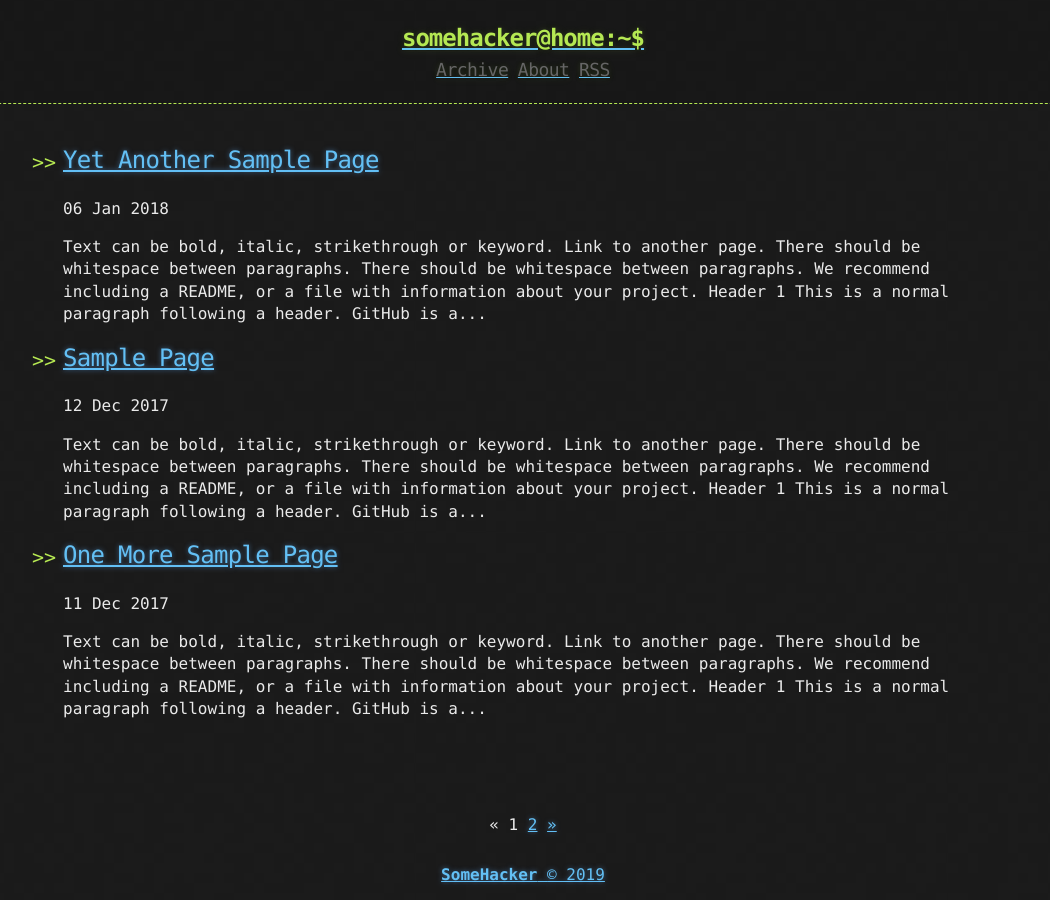
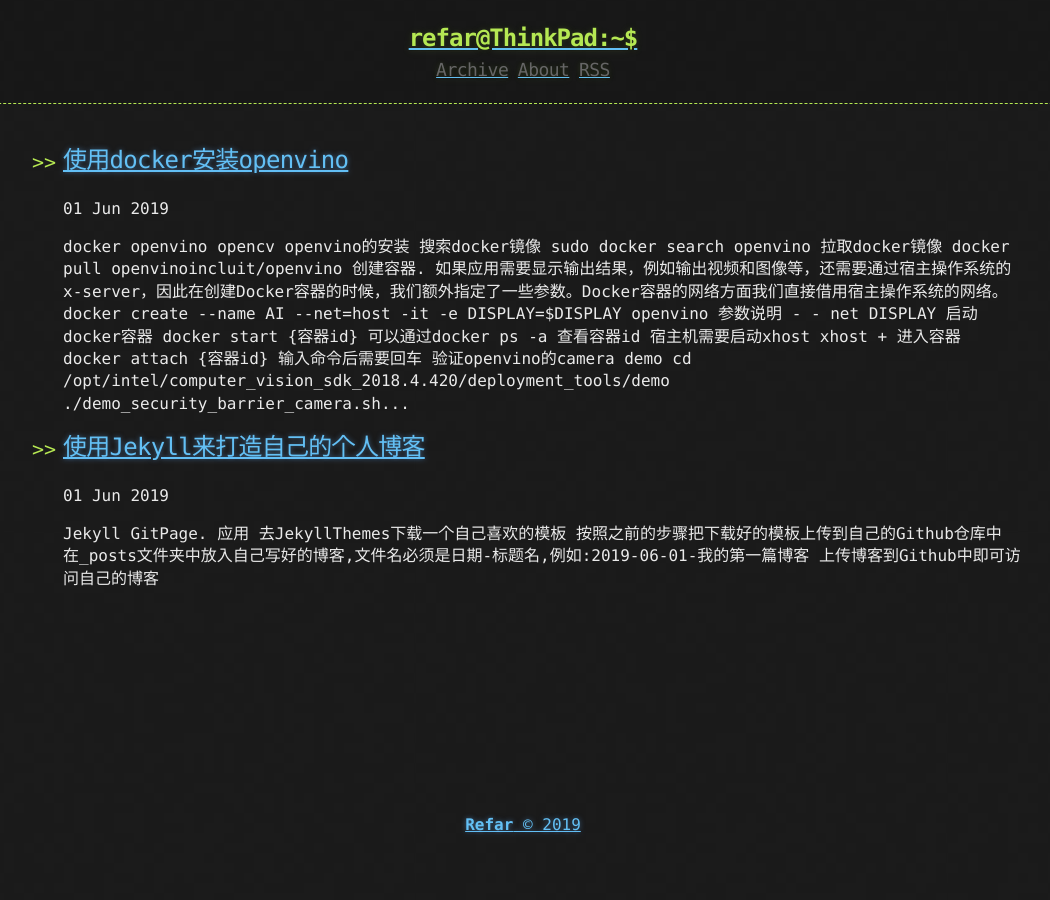
Before and after one commit to ss7424Refar/ss7424Refar.github.io, a Jekyll site: the page built from index.html, in a window 1280 px wide. Shown: the whole page, without its empty margins (117-1167 px from the left). Built offline with Jekyll 4.4.1, drawn with Linux system fonts in a browser that asks for light colours; the list of posts is cut into pages by our own code.

Commit message:
[Add] create jekyll and openvino blog_20190601

````diff
--- a/_config.yml
+++ b/_config.yml
@@ -1,16 +1,16 @@
-title: Hacker-Blog
-description: "A Jekyll Blog Theme For Hackers"
+title: Refar-Blog
+description: "A Jekyll Blog Theme For Refar"
 author:
-  name: "SomeHacker"
-  email: "someone@somewebsite.somedomain"
-  url: "https://ashishchaudhary.in/hacker-blog"
+  name: "Refar"
+  email: "812647742@qq.com"
+  url: "https://ss7424refar.github.io/"
 
 baseurl: /
 
 source: .
 destination: ./_site
 permalink: /:title
-paginate: 3
+paginate: 6
 paginate_path: /page/:num/
 
 defaults:
@@ -22,11 +22,13 @@ defaults:
       layout: "post"
 
 future: true
-plugins:
+plugins_dir:
   - jekyll-seo-tag
   - jekyll-paginate
   - jekyll-sitemap
 
 # Custom variables
-owner : "SomeHacker"
-year : "2018"
+owner : "Refar"
+year : "2019"
+
+plugins: [jekyll-paginate]
--- a/_includes/head.html
+++ b/_includes/head.html
@@ -7,5 +7,5 @@
 
   <link rel="stylesheet" href="{{ "/css/main.css" | prepend: site.baseurl | replace: '//', '/' }}">
 
-  <link href="/atom.xml" type="application/atom+xml" rel="alternate" title="ATOM Feed" /> {% seo %}
+  <link href="/atom.xml" type="application/atom+xml" rel="alternate" title="ATOM Feed" />
 </head>
--- a/_includes/header.html
+++ b/_includes/header.html
@@ -2,7 +2,7 @@
   <div>
     <a href="{{ "/" | prepend: site.baseurl | replace: '//', '/' }}">
     {% assign owner_first_name = site.owner | split: " " %}
-    <h1>{{ owner_first_name[0] | downcase }}@home:~$</h1>
+    <h1>{{ owner_first_name[0] | downcase }}@ThinkPad:~$</h1>
     </a>
     <div class="header-links">
       {% include links.html %}
--- a/_posts/2017-12-11-One-More-Sample-Page.md
+++ /dev/null
@@ -1,124 +0,0 @@
----
-title: One More Sample Page
-published: true
----
-
-Text can be **bold**, _italic_, ~~strikethrough~~ or `keyword`.
-
-[Link to another page](another-page).
-
-There should be whitespace between paragraphs.
-
-There should be whitespace between paragraphs. We recommend including a README, or a file with information about your project.
-
-# [](#header-1)Header 1
-
-This is a normal paragraph following a header. GitHub is a code hosting platform for version control and collaboration. It lets you and others work together on projects from anywhere.
-
-## [](#header-2)Header 2
-
-> This is a blockquote following a header.
->
-> When something is important enough, you do it even if the odds are not in your favor.
-
-### [](#header-3)Header 3
-
-```js
-// Javascript code with syntax highlighting.
-var fun = function lang(l) {
-  dateformat.i18n = require('./lang/' + l)
-  return true;
-}
-```
-
-```ruby
-# Ruby code with syntax highlighting
-GitHubPages::Dependencies.gems.each do |gem, version|
-  s.add_dependency(gem, "= #{version}")
-end
-```
-
-#### [](#header-4)Header 4
-
-*   This is an unordered list following a header.
-*   This is an unordered list following a header.
-*   This is an unordered list following a header.
-
-##### [](#header-5)Header 5
-
-1.  This is an ordered list following a header.
-2.  This is an ordered list following a header.
-3.  This is an ordered list following a header.
-
-###### [](#header-6)Header 6
-
-| head1        | head two          | three |
-|:-------------|:------------------|:------|
-| ok           | good swedish fish | nice  |
-| out of stock | good and plenty   | nice  |
-| ok           | good `oreos`      | hmm   |
-| ok           | good `zoute` drop | yumm  |
-
-### There's a horizontal rule below this.
-
-* * *
-
-### Here is an unordered list:
-
-*   Item foo
-*   Item bar
-*   Item baz
-*   Item zip
-
-### And an ordered list:
-
-1.  Item one
-1.  Item two
-1.  Item three
-1.  Item four
-
-### And a nested list:
-
-- level 1 item
-  - level 2 item
-  - level 2 item
-    - level 3 item
-    - level 3 item
-- level 1 item
-  - level 2 item
-  - level 2 item
-  - level 2 item
-- level 1 item
-  - level 2 item
-  - level 2 item
-- level 1 item
-
-### Small image
-
-![](https://assets-cdn.github.com/images/icons/emoji/octocat.png)
-
-### Large image
-
-![](https://guides.github.com/activities/hello-world/branching.png)
-
-
-### Definition lists can be used with HTML syntax.
-
-<dl>
-<dt>Name</dt>
-<dd>Godzilla</dd>
-<dt>Born</dt>
-<dd>1952</dd>
-<dt>Birthplace</dt>
-<dd>Japan</dd>
-<dt>Color</dt>
-<dd>Green</dd>
-</dl>
-
-```
-Long, single-line code blocks should not wrap. They should horizontally scroll if they are too long. This line should be long enough to demonstrate this.
-```
-
-```
-The final element.
-```
--- a/_posts/2017-12-12-Sample-Page.md
+++ /dev/null
@@ -1,124 +0,0 @@
----
-title: Sample Page
-published: true
----
-
-Text can be **bold**, _italic_, ~~strikethrough~~ or `keyword`.
-
-[Link to another page](another-page).
-
-There should be whitespace between paragraphs.
-
-There should be whitespace between paragraphs. We recommend including a README, or a file with information about your project.
-
-# [](#header-1)Header 1
-
-This is a normal paragraph following a header. GitHub is a code hosting platform for version control and collaboration. It lets you and others work together on projects from anywhere.
-
-## [](#header-2)Header 2
-
-> This is a blockquote following a header.
->
-> When something is important enough, you do it even if the odds are not in your favor.
-
-### [](#header-3)Header 3
-
-```js
-// Javascript code with syntax highlighting.
-var fun = function lang(l) {
-  dateformat.i18n = require('./lang/' + l)
-  return true;
-}
-```
-
-```ruby
-# Ruby code with syntax highlighting
-GitHubPages::Dependencies.gems.each do |gem, version|
-  s.add_dependency(gem, "= #{version}")
-end
-```
-
-#### [](#header-4)Header 4
-
-*   This is an unordered list following a header.
-*   This is an unordered list following a header.
-*   This is an unordered list following a header.
-
-##### [](#header-5)Header 5
-
-1.  This is an ordered list following a header.
-2.  This is an ordered list following a header.
-3.  This is an ordered list following a header.
-
-###### [](#header-6)Header 6
-
-| head1        | head two          | three |
-|:-------------|:------------------|:------|
-| ok           | good swedish fish | nice  |
-| out of stock | good and plenty   | nice  |
-| ok           | good `oreos`      | hmm   |
-| ok           | good `zoute` drop | yumm  |
-
-### There's a horizontal rule below this.
-
-* * *
-
-### Here is an unordered list:
-
-*   Item foo
-*   Item bar
-*   Item baz
-*   Item zip
-
-### And an ordered list:
-
-1.  Item one
-1.  Item two
-1.  Item three
-1.  Item four
-
-### And a nested list:
-
-- level 1 item
-  - level 2 item
-  - level 2 item
-    - level 3 item
-    - level 3 item
-- level 1 item
-  - level 2 item
-  - level 2 item
-  - level 2 item
-- level 1 item
-  - level 2 item
-  - level 2 item
-- level 1 item
-
-### Small image
-
-![](https://assets-cdn.github.com/images/icons/emoji/octocat.png)
-
-### Large image
-
-![](https://guides.github.com/activities/hello-world/branching.png)
-
-
-### Definition lists can be used with HTML syntax.
-
-<dl>
-<dt>Name</dt>
-<dd>Godzilla</dd>
-<dt>Born</dt>
-<dd>1952</dd>
-<dt>Birthplace</dt>
-<dd>Japan</dd>
-<dt>Color</dt>
-<dd>Green</dd>
-</dl>
-
-```
-Long, single-line code blocks should not wrap. They should horizontally scroll if they are too long. This line should be long enough to demonstrate this.
-```
-
-```
-The final element.
-```
--- a/_posts/2018-01-06-Yet-Another-Sample-Page.md
+++ /dev/null
@@ -1,124 +0,0 @@
----
-title: Yet Another Sample Page
-published: true
----
-
-Text can be **bold**, _italic_, ~~strikethrough~~ or `keyword`.
-
-[Link to another page](another-page).
-
-There should be whitespace between paragraphs.
-
-There should be whitespace between paragraphs. We recommend including a README, or a file with information about your project.
-
-# [](#header-1)Header 1
-
-This is a normal paragraph following a header. GitHub is a code hosting platform for version control and collaboration. It lets you and others work together on projects from anywhere.
-
-## [](#header-2)Header 2
-
-> This is a blockquote following a header.
->
-> When something is important enough, you do it even if the odds are not in your favor.
-
-### [](#header-3)Header 3
-
-```js
-// Javascript code with syntax highlighting.
-var fun = function lang(l) {
-  dateformat.i18n = require('./lang/' + l)
-  return true;
-}
-```
-
-```ruby
-# Ruby code with syntax highlighting
-GitHubPages::Dependencies.gems.each do |gem, version|
-  s.add_dependency(gem, "= #{version}")
-end
-```
-
-#### [](#header-4)Header 4
-
-*   This is an unordered list following a header.
-*   This is an unordered list following a header.
-*   This is an unordered list following a header.
-
-##### [](#header-5)Header 5
-
-1.  This is an ordered list following a header.
-2.  This is an ordered list following a header.
-3.  This is an ordered list following a header.
-
-###### [](#header-6)Header 6
-
-| head1        | head two          | three |
-|:-------------|:------------------|:------|
-| ok           | good swedish fish | nice  |
-| out of stock | good and plenty   | nice  |
-| ok           | good `oreos`      | hmm   |
-| ok           | good `zoute` drop | yumm  |
-
-### There's a horizontal rule below this.
-
-* * *
-
-### Here is an unordered list:
-
-*   Item foo
-*   Item bar
-*   Item baz
-*   Item zip
-
-### And an ordered list:
-
-1.  Item one
-1.  Item two
-1.  Item three
-1.  Item four
-
-### And a nested list:
-
-- level 1 item
-  - level 2 item
-  - level 2 item
-    - level 3 item
-    - level 3 item
-- level 1 item
-  - level 2 item
-  - level 2 item
-  - level 2 item
-- level 1 item
-  - level 2 item
-  - level 2 item
-- level 1 item
-
-### Small image
-
-![](https://assets-cdn.github.com/images/icons/emoji/octocat.png)
-
-### Large image
-
-![](https://guides.github.com/activities/hello-world/branching.png)
-
-
-### Definition lists can be used with HTML syntax.
-
-<dl>
-<dt>Name</dt>
-<dd>Godzilla</dd>
-<dt>Born</dt>
-<dd>1952</dd>
-<dt>Birthplace</dt>
-<dd>Japan</dd>
-<dt>Color</dt>
-<dd>Green</dd>
-</dl>
-
-```
-Long, single-line code blocks should not wrap. They should horizontally scroll if they are too long. This line should be long enough to demonstrate this.
-```
-
-```
-The final element.
-```
--- /dev/null
+++ b/_posts/2019-06-01-Create-Blog-By-Jekyll.md
@@ -0,0 +1,14 @@
+---
+title: 使用Jekyll来打造自己的个人博客
+published: true
+---
+
+`Jekyll` `GitPage`.
+
+## 应用
+
+
+> 1. 去[JekyllThemes](http://jekyllthemes.org/)下载一个自己喜欢的模板
+> 2. 按照之前的步骤把下载好的模板上传到自己的Github仓库中
+> 3. 在_posts文件夹中放入自己写好的博客,文件名必须是日期-标题名,例如:2019-06-01-我的第一篇博客
+> 4. 上传博客到Github中即可访问自己的博客
--- /dev/null
+++ b/_posts/2019-06-01-Use-Docker-To-Run-OpenVINO.md
@@ -0,0 +1,101 @@
+---
+title: 使用docker安装openvino
+published: true
+---
+
+`docker` `openvino` `opencv`
+
+## openvino的安装
+
+1. 搜索docker镜像
+
+   ```
+   sudo docker search openvino
+   ```
+
+2. 拉取docker镜像
+
+   ```
+   docker pull openvinoincluit/openvino
+   ```
+
+3. 创建容器. `如果应用需要显示输出结果，例如输出视频和图像等，还需要通过宿主操作系统的x-server，因此在创建Docker容器的时候，我们额外指定了一些参数。Docker容器的网络方面我们直接借用宿主操作系统的网络。`
+
+   ```
+   docker create --name AI --net=host -it -e DISPLAY=$DISPLAY openvino
+   ```
+
+   > 参数说明 [ - - net](https://www.cnblogs.com/gispathfinder/p/5871043.html)  [DISPLAY](https://www.cnblogs.com/ruiyang-/p/10185840.html)
+
+4. 启动docker容器
+
+   ```
+   docker start {容器id}
+   ```
+
+   可以通过`docker ps -a` 查看容器id
+
+5. 宿主机需要启动xhost
+
+   ```
+   xhost +
+   ```
+
+6. 进入容器
+
+   ```
+   docker attach {容器id}
+   ```
+
+   `输入命令后需要回车`
+
+7. 验证openvino的camera demo
+
+   ```
+   cd /opt/intel/computer_vision_sdk_2018.4.420/deployment_tools/demo
+   ./demo_security_barrier_camera.sh
+   ```
+
+   效果如下
+
+   ![demo_security_barrier_camera.sh ](../Resource/img/2019-06-01-Use-Docker-To-Run-OpenVINO/car.png)
+
+
+
+## 验证其他模型
+
+1. 编译intel预训练模型
+
+   ```
+   cd /opt/intel/computer_vision_sdk_2018.4.420/inference_engine/samples
+   ./build_samples.sh
+   ```
+
+   `在docker环境下`
+
+2. 初始化openvino环境
+
+   ```
+   cd /opt/intel/computer_vision_sdk/bin
+   source setupvars.sh
+   ```
+
+3. 验证人脸识别模型
+
+   ```
+   cd ~/inference_engine_samples_build/intel64/Release
+
+   ./interactive_face_detection_demo -i face-detection-adas-0001.png -m /opt/intel/computer_vision_sdk_2018.4.420/deployment_tools/intel_models/face-detection-adas-0001/FP32/face-detection-adas-0001.xml -d CPU
+   ```
+
+   `face-detection-adas-0001.png`已经从`/opt/intel/computer_vision_sdk_2018.4.420/deployment_tools/intel_models/face-detection-adas-0001/description`拷贝到了`~/inference_engine_samples_build/intel64/Release下
+
+4. 效果
+
+   ![face](../Resource/img/2019-06-01-Use-Docker-To-Run-OpenVINO/face.png)
+
+
+
+## 其他
+
+> [修改docker密码以及ssh登录](http://www.fecshop.com/topic/592)
--- a/_posts/2017-12-10-Another-Sample-Page.md
+++ b/_posts/2019-06-01-template.md
@@ -1,6 +1,6 @@
 ---
-title: Another Sample Page
-published: true
+title: hello
+published: false
 ---
 
 Text can be **bold**, _italic_, ~~strikethrough~~ or `keyword`.
--- a/about.md
+++ b/about.md
@@ -3,4 +3,9 @@ layout: page
 title: About
 ---
 
-Something about me.
+```
+本人擅长Ai、Fw、Fl、Br、Ae、Pr、Id、Ps等软件的安装与卸载；
+精通CSS、JavaScript、PHP、ASP、C、C++、C#、Java、Ruby、Perl、Lisp、python、
+Objective-C、ActionScript、Pascal等单词的拼写; 熟悉Windows、Linux、Mac、Android、IOS、
+WP8等系统的开关机. 想找一个月薪不低于2W的工作，有没有？
+```
````
Also changed, not shown: Resource/img/2019-06-01-Use-Docker-To-Run-OpenVINO/car.png (added), Resource/img/2019-06-01-Use-Docker-To-Run-OpenVINO/face.png (added).
